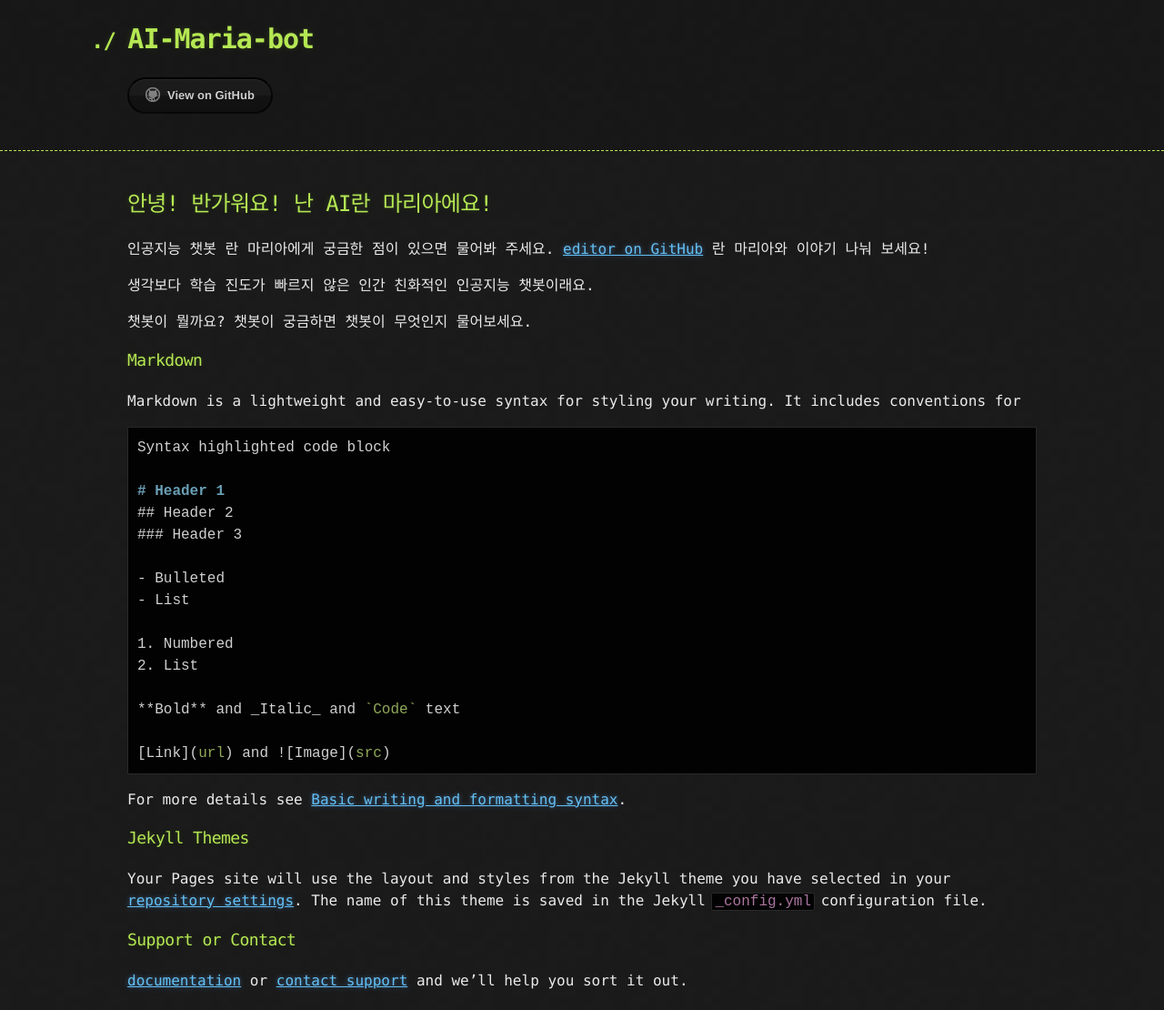
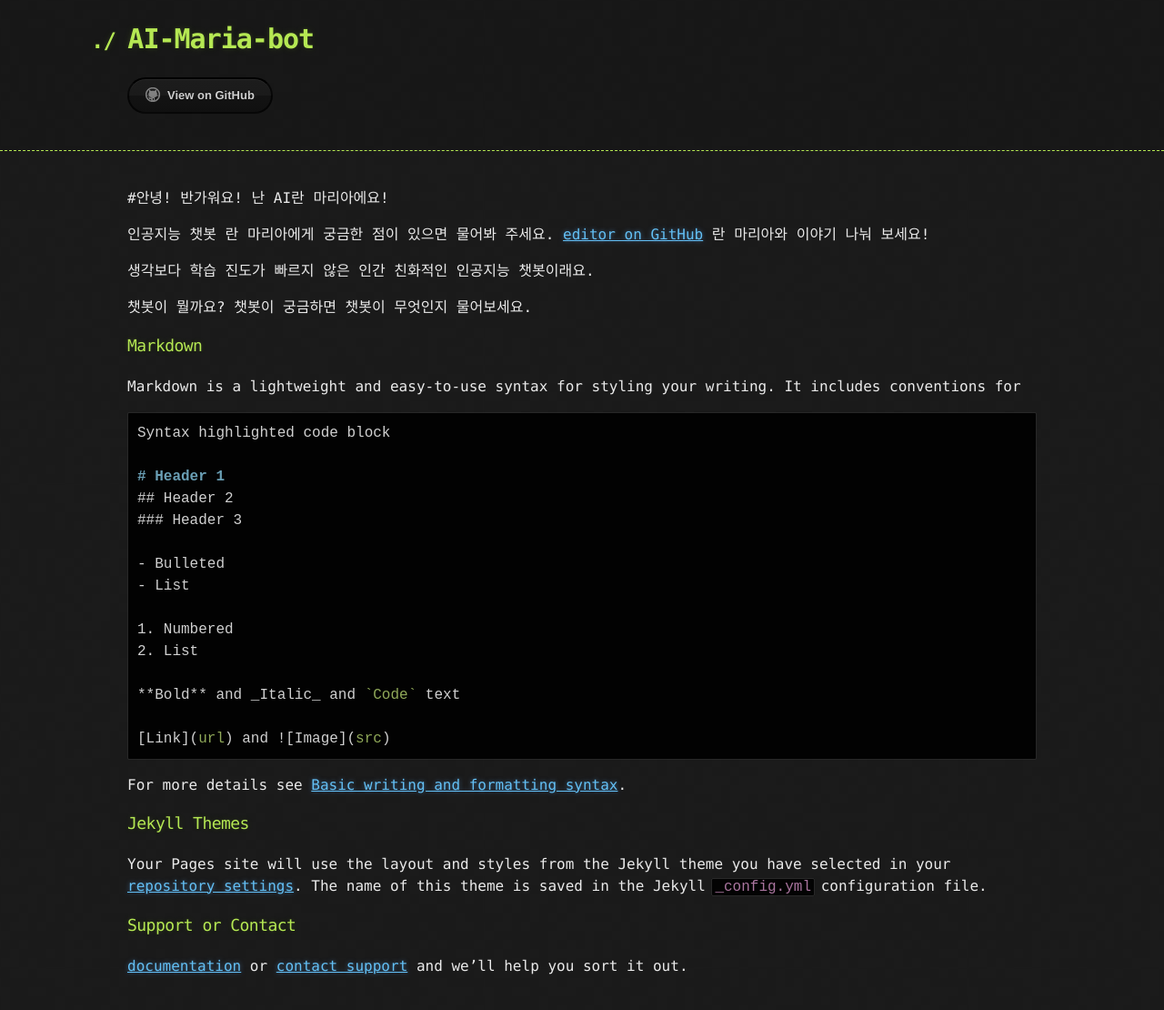
Before and after one commit to JKimmm/AI-Maria-bot, a Jekyll site: the page built from index.md, in a window 1280 px wide. Shown: the whole page at 91% size. Built offline with Jekyll 4.4.1, drawn with Linux system fonts in a browser that asks for light colours; our own code applies the rules of GitHub Pages for plain Markdown files; the repository's description, which GitHub fills in, is left out.

```diff
--- a/index.md
+++ b/index.md
@@ -1,4 +1,4 @@
-## 안녕! 반가워요! 난 AI란 마리아에요!
+#안녕! 반가워요! 난 AI란 마리아에요!
 
 
 인공지능 챗봇 란 마리아에게 궁금한 점이 있으면 물어봐 주세요.
```
